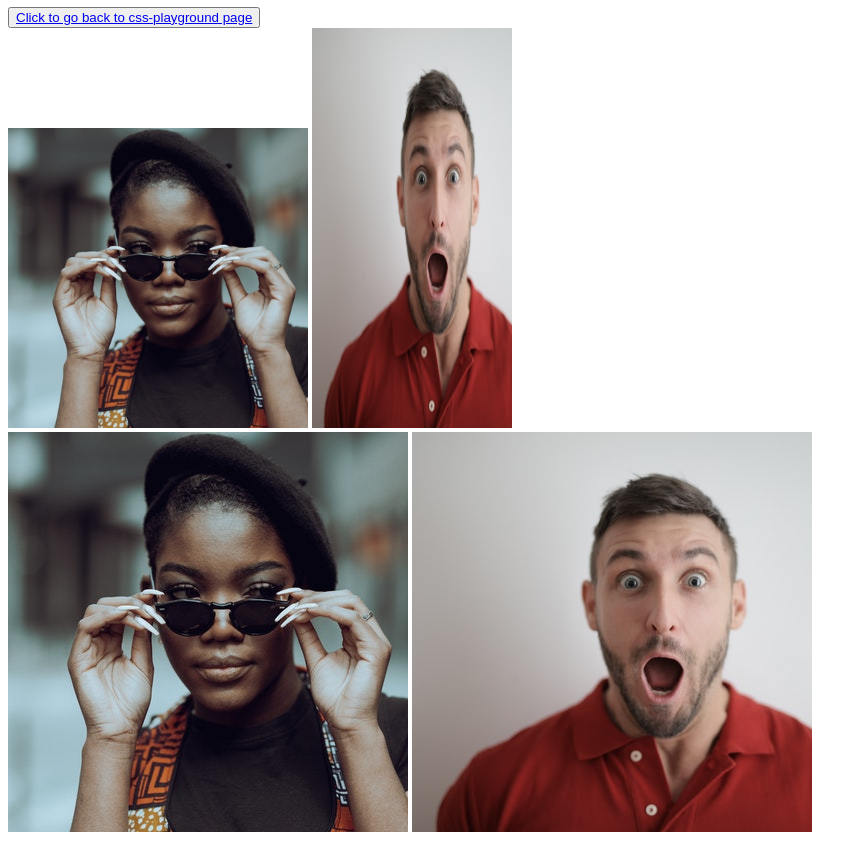
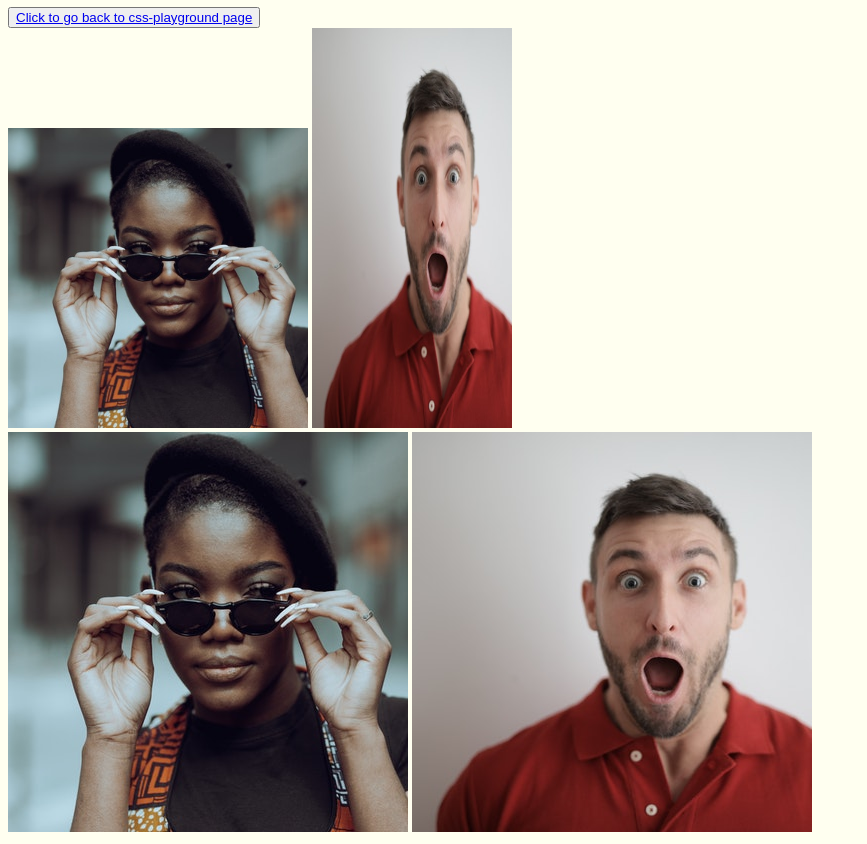
Before and after one commit to johnsonchang-4ever-junior-dev/css-foundation-project, a plain HTML site: page pages/04-chaining-selectors.html in a window 1280 px wide. Shown: the part 73-917 px from the top of the page, without its empty margins (0-867 px from the left). Drawn offline with Linux system fonts and the light colour scheme.

Commit message:
change all background color in css into ivory

```diff
--- a/styles/index.css
+++ b/styles/index.css
@@ -15,6 +15,7 @@
     align-items: center;
     padding: 2rem;
     line-height: 1.6;
+    background-color: ivory;
 }
 
 .container {
--- a/styles/styles_css_foundation/project.css
+++ b/styles/styles_css_foundation/project.css
@@ -7,6 +7,7 @@
         body {
             font-family: 'Roboto', sans-serif;
             line-height: 1.6;
+            background-color: antiquewhite;
         }
 
         /* Header Styles */
--- a/styles/styles_css_foundation/style-02-class-id.css
+++ b/styles/styles_css_foundation/style-02-class-id.css
@@ -1,6 +1,10 @@
 p{
     background-color: pink;
     font-family: Verdana, "DejaVu Sans", sans-serif
+}
+
+body{
+    background-color: ivory;
 }
 #sec_elem{
     color: blue;
--- a/styles/styles_css_foundation/style-03-grouping.css
+++ b/styles/styles_css_foundation/style-03-grouping.css
@@ -1,7 +1,12 @@
+body{
+    background-color: ivory;
+}
+
 .black_button{
     background-color: black;
     color: white;
 }
+
 
 .yellow_button {
     background-color: yellow;
--- a/styles/styles_css_foundation/style-04-chaining.css
+++ b/styles/styles_css_foundation/style-04-chaining.css
@@ -1,14 +1,7 @@
-.original{
 
-}
-.avatar{
 
-}
-.proportioned{
-
-}
-.distorted{
-
+body{
+    background-color: ivory;
 }
 
 .avatar.proportioned {
--- a/styles/styles_css_foundation/style-05-descendant.css
+++ b/styles/styles_css_foundation/style-05-descendant.css
@@ -1,3 +1,8 @@
+
+body{
+    background-color: ivory;
+}
+
 .container .text{
     background-color: yellow;
     color: red;
--- a/styles/styles_css_foundation/style-block-padding-01.css
+++ b/styles/styles_css_foundation/style-block-padding-01.css
@@ -1,6 +1,7 @@
 body {
   max-width: 600px;
   margin: 0 auto;
+  background-color:ivory;
 }
 
 .one {
--- a/styles/styles_css_foundation/style-block-padding-02.css
+++ b/styles/styles_css_foundation/style-block-padding-02.css
@@ -1,6 +1,7 @@
 body {
   background: #eee;
   font-family: sans-serif;
+  background-color: ivory;
 }
 
 .card {
--- a/styles/styles_css_foundation/style-cascade.css
+++ b/styles/styles_css_foundation/style-cascade.css
@@ -1,6 +1,10 @@
 
 * {
     outline: 1px solid purple;
+}
+
+body {
+    background-color: ivory;
 }
 
 .class_2_id_2_type  {
--- a/styles/styles_css_foundation/style-flex-box.css
+++ b/styles/styles_css_foundation/style-flex-box.css
@@ -1,3 +1,7 @@
+body {
+    background-color: ivory;
+}
+
 .flex-container {
     display: flex;
     background-color: aqua;
```
Also changed, not shown: pages/css-playground.html (+3 -0 lines).
